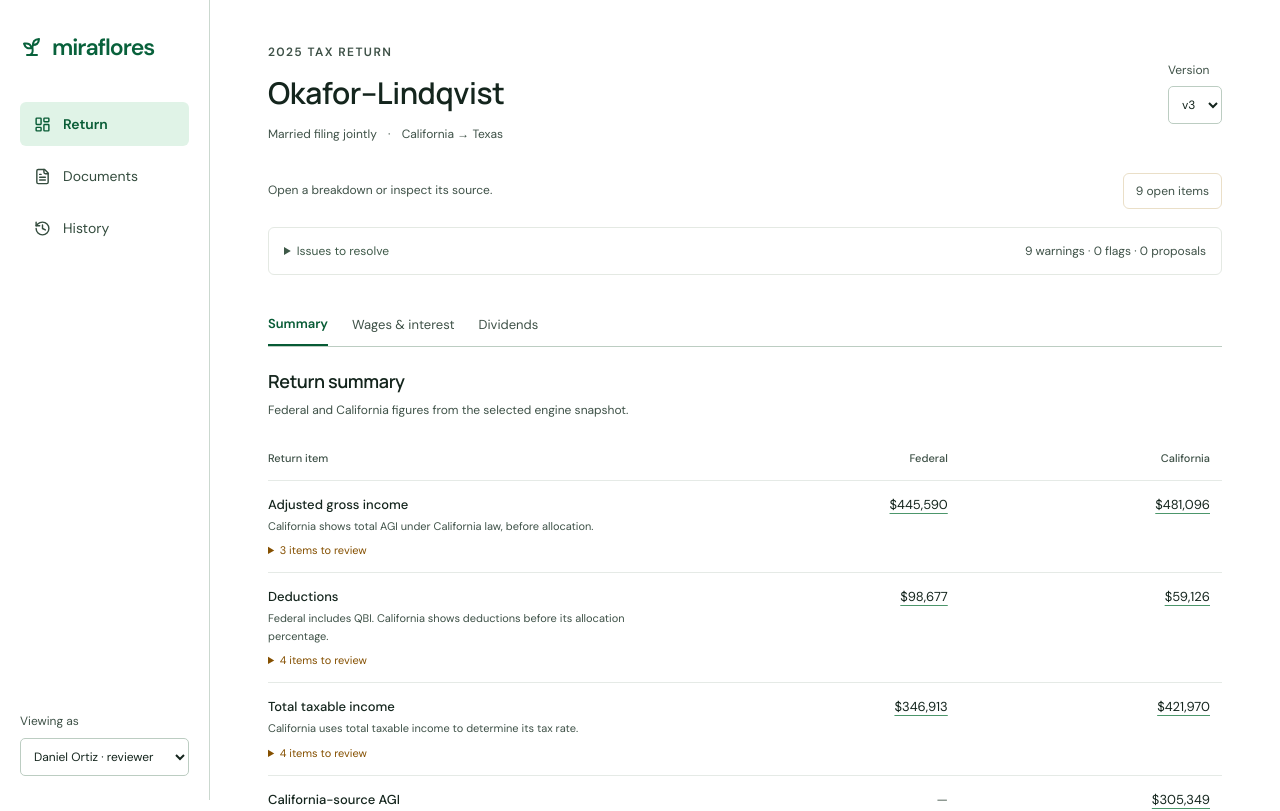
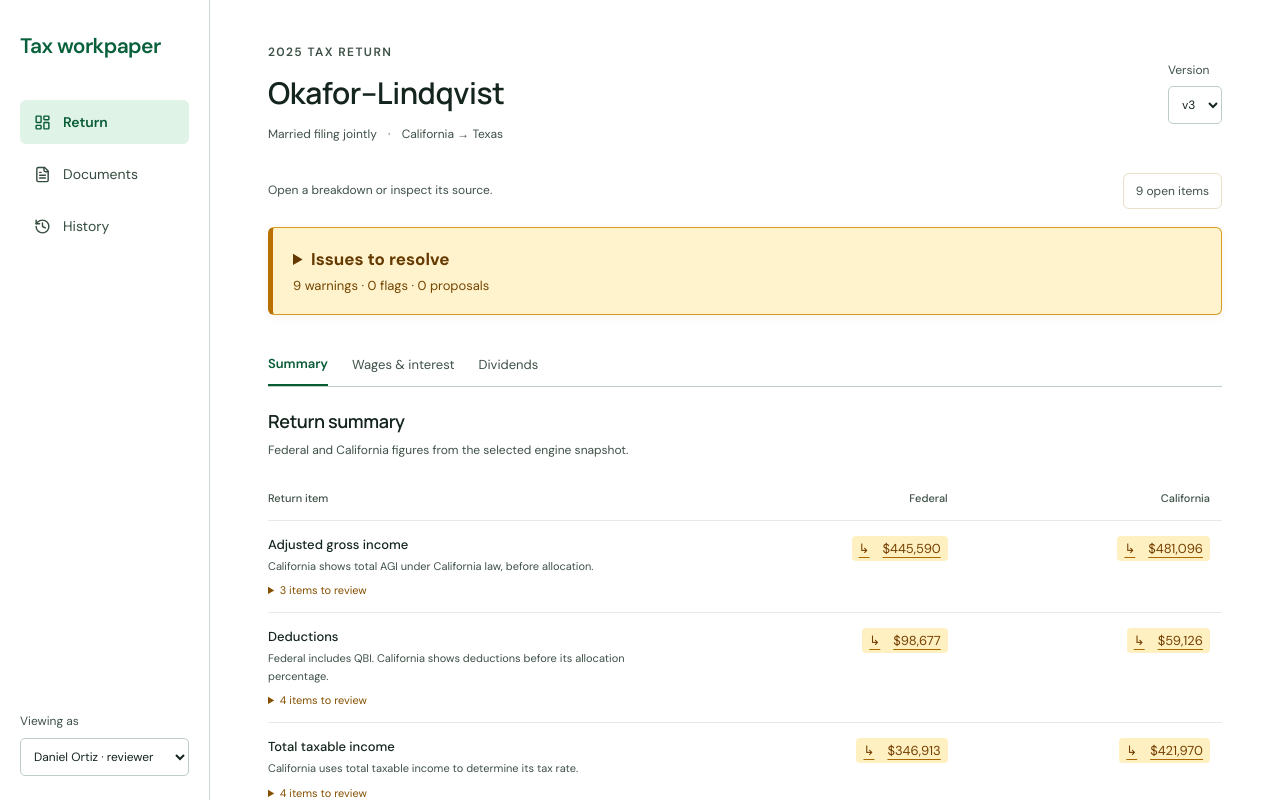
Before and after one commit to HaileyXue/tax-workpaper, a React (Vite) app: page / in a window 1280 px wide. Shown: the top 811 px of the page. Built offline with nearby package versions, Linux system fonts and the light colour scheme.

Commit message:
feat: prioritize review issues and resize source evidence

```diff
--- a/index.html
+++ b/index.html
@@ -6,9 +6,9 @@
     <meta name="theme-color" content="#193c32" />
     <meta
       name="description"
-      content="An evidence-first tax review workspace for the Miraflores case study."
+      content="An evidence-first tax workpaper for reviewing calculations and source documents."
     />
-    <title>Miraflores · Tax workpaper</title>
+    <title>Tax workpaper</title>
   </head>
   <body>
     <div id="root"></div>
--- a/src/App.tsx
+++ b/src/App.tsx
@@ -1,8 +1,13 @@
-import { useEffect, useMemo, useRef, useState } from 'react';
+import {
+  useEffect,
+  useMemo,
+  useRef,
+  useState,
+  type CSSProperties,
+} from 'react';
 import {
   Download,
   Search,
-  Sprout,
   X,
   FileText,
   History as HistoryIcon,
@@ -27,6 +32,7 @@ import CalculationTree, {
 } from './components/CalculationTree';
 import ReturnSchedules from './components/ReturnSchedules';
 import SourceViewer from './components/SourceViewer';
+import EvidenceResizeHandle from './components/EvidenceResizeHandle';
 import ExceptionForm from './components/ExceptionForm';
 import Exceptions from './components/Exceptions';
 import History from './components/History';
@@ -47,6 +53,7 @@ const groups = [
 ];
 const initial = loadReviews();
 export default function App() {
+  const [evidenceWidth, setEvidenceWidth] = useState(440);
   const [tab, setTab] = useState('Return');
   const [version, setVersion] = useState('v3');
   const [staffId, setStaffId] = useState('st-02');
@@ -119,6 +126,19 @@ export default function App() {
   const tree: TreeProps = {
     graph,
     events: current,
+    issueFindings: [
+      ...findings.filter((f) => f.severity === 'warning' && !resolved(f.id)),
+      ...current
+        .filter((e) => e.kind === 'flag' && !resolved(e.id))
+        .map((e) => ({
+          id: e.id,
+          title: e.note,
+          detail: e.note,
+          refs: [e.target],
+          origin: 'Reviewer flag',
+          severity: 'warning' as const,
+        })),
+    ],
     writable: canWrite(staff),
     onEvidence: openEvidence,
     onAction: (target, kind) => setAction({ target, kind }),
@@ -142,7 +162,7 @@ export default function App() {
     );
     const a = document.createElement('a');
     a.href = url;
-    a.download = 'miraflores-review-history.json';
+    a.download = 'tax-workpaper-review-history.json';
     a.click();
     URL.revokeObjectURL(url);
   };
@@ -167,8 +187,7 @@ export default function App() {
             setTab('Return');
           }}
         >
-          <Sprout size={24} />
-          miraflores
+          Tax workpaper
         </a>
         <nav aria-label="Workspace">
           {['Return', 'Documents', 'History'].map((name) => (
@@ -264,9 +283,12 @@ export default function App() {
                 {approval.blockers === 1 ? 'item' : 'items'}
               </button>
             </div>
-            <details ref={issueRef} className="issues-section">
+            <details
+              ref={issueRef}
+              className={`issues-section ${approval.blockers > 0 ? 'has-issues' : ''}`}
+            >
               <summary>
-                Issues to resolve{' '}
+                <strong>Issues to resolve</strong>{' '}
                 <span>
                   {warnings} warnings · {approval.flags} flags ·{' '}
                   {approval.proposals} proposals
@@ -556,11 +578,19 @@ export default function App() {
         {evidence && (
           <aside
             className="evidence-panel"
+            id="source-evidence"
+            style={
+              { '--evidence-width': `${evidenceWidth}px` } as CSSProperties
+            }
             aria-label="Source evidence"
             onKeyDown={(e) => {
               if (e.key === 'Escape') closeEvidence();
             }}
           >
+            <EvidenceResizeHandle
+              width={evidenceWidth}
+              onChange={setEvidenceWidth}
+            />
             <div className="evidence-heading">
               <div>
                 <span className="eyebrow">EVIDENCE FOR</span>
--- a/src/components/CalculationTree.tsx
+++ b/src/components/CalculationTree.tsx
@@ -2,6 +2,8 @@ import { useState } from 'react';
 import { ChevronRight, FileText, MoreHorizontal } from 'lucide-react';
 import { money, sourceAmount, packet, type Graph } from '../domain/packet';
 import { calculationPresentation } from '../domain/presentation';
+import { amountIssue } from '../domain/schedules';
+import type { Finding } from '../domain/findings';
 import type { ReviewEvent } from '../domain/review';
 
 export interface EvidenceSelection {
@@ -15,6 +17,7 @@ export interface TreeProps {
   onAction: (target: string, kind: ExceptionAction) => void;
   events: ReviewEvent[];
   writable: boolean;
+  issueFindings?: Finding[];
 }
 export function EvidenceLink({
   id,
@@ -91,6 +94,21 @@ export default function CalculationTree({
       chain.some((item) => item.key === e.target) &&
       ['flag', 'adjust', 'note'].includes(e.kind),
   );
+  const issue = amountIssue(graph, props.issueFindings ?? [], lineId);
+  const renderedAmount = (
+    <strong
+      className={issue ? `amount-issue amount-issue-${issue.kind}` : undefined}
+      title={issue?.description}
+      aria-description={issue?.description}
+    >
+      {issue && (
+        <span className="issue-symbol" aria-hidden="true">
+          {issue.kind === 'direct' ? '!' : '↳'}
+        </span>
+      )}
+      {money(line.value)}
+    </strong>
+  );
   const latestCorrection = related.filter((e) => e.kind === 'adjust').at(-1);
   return (
     <article
@@ -110,12 +128,12 @@ export default function CalculationTree({
           >
             <ChevronRight size={16} className={expanded ? 'rotated' : ''} />
             <span>{displayLabel ?? line.label}</span>
-            <strong>{money(line.value)}</strong>
+            {renderedAmount}
           </button>
         ) : (
           <div className="calculation-label">
             <span>{displayLabel ?? line.label}</span>
-            <strong>{money(line.value)}</strong>
+            {renderedAmount}
           </div>
         )}
         {related.length > 0 && (
@@ -163,6 +181,14 @@ export default function CalculationTree({
           hidden={expandable && !expanded}
           className={expandable ? 'calculation-body' : 'leaf-evidence'}
         >
+          {expandable && (
+            <div className="calculation-explanation">
+              <strong>How this is calculated</strong>
+              <p>{packet.engine_reference.rules[detail.rule] ?? detail.rule}</p>
+              {detail.note && <p>{detail.note}</p>}
+              <small>{detail.key} · Supplied calculation · Inputs below</small>
+            </div>
+          )}
           {latestCorrection && (
             <p className="callout">
               Proposed value: <strong>{money(latestCorrection.amount)}</strong>.
--- /dev/null
+++ b/src/components/EvidenceResizeHandle.tsx
@@ -0,0 +1,68 @@
+import { useEffect, useState } from 'react';
+
+export default function EvidenceResizeHandle({
+  width,
+  onChange,
+}: {
+  width: number;
+  onChange: (width: number) => void;
+}) {
+  const maximum = () =>
+    Math.max(
+      300,
+      window.innerWidth - (window.innerWidth <= 1100 ? 180 : 210) - 360,
+    );
+  const [max, setMax] = useState(maximum);
+  useEffect(() => {
+    const resize = () => setMax(maximum());
+    window.addEventListener('resize', resize);
+    return () => window.removeEventListener('resize', resize);
+  }, []);
+  const current = Math.min(max, Math.max(300, width));
+  const update = (next: number) => onChange(Math.min(max, Math.max(300, next)));
+  return (
+    <div
+      className="evidence-resize-handle"
+      role="separator"
+      tabIndex={0}
+      aria-label="Resize source evidence"
+      aria-orientation="vertical"
+      aria-controls="source-evidence"
+      aria-valuemin={300}
+      aria-valuemax={max}
+      aria-valuenow={current}
+      aria-valuetext={`${current} pixels wide`}
+      title="Drag to resize. Left arrow widens; right arrow narrows."
+      onPointerDown={(e) => {
+        if (e.button !== 0) return;
+        e.preventDefault();
+        e.currentTarget.focus();
+        e.currentTarget.setPointerCapture(e.pointerId);
+      }}
+      onPointerMove={(e) => {
+        if (e.currentTarget.hasPointerCapture(e.pointerId))
+          update(window.innerWidth - e.clientX);
+      }}
+      onPointerUp={(e) => {
+        if (e.currentTarget.hasPointerCapture(e.pointerId))
+          e.currentTarget.releasePointerCapture(e.pointerId);
+      }}
+      onKeyDown={(e) => {
+        const next =
+          e.key === 'ArrowLeft'
+            ? current + 24
+            : e.key === 'ArrowRight'
+              ? current - 24
+              : e.key === 'Home'
+                ? 300
+                : e.key === 'End'
+                  ? max
+                  : undefined;
+        if (next !== undefined) {
+          e.preventDefault();
+          update(next);
+        }
+      }}
+    />
+  );
+}
--- a/src/components/ReturnSchedules.tsx
+++ b/src/components/ReturnSchedules.tsx
@@ -1,6 +1,7 @@
 import { Fragment, useState } from 'react';
 import { money } from '../domain/packet';
 import {
+  amountIssue,
   dividends,
   relevantFindings,
   summaryRows,
@@ -19,9 +20,9 @@ export default function ReturnSchedules({
   const [view, setView] = useState('Summary');
   const [activeCell, setActiveCell] = useState<string | null>(null);
   const [selected, setSelected] = useState<string | null>(null);
-  const open = findings.filter(
-    (f) => f.severity === 'warning' && !resolved(f.id),
-  );
+  const open =
+    tree.issueFindings ??
+    findings.filter((f) => f.severity === 'warning' && !resolved(f.id));
   const rows =
     view === 'Wages & interest' ? wagesAndInterest(graph) : dividends(graph);
   const columns =
@@ -47,13 +48,21 @@ export default function ReturnSchedules({
     if (!ref) return <span className="empty-cell">—</span>;
     const item = graph.values.get(ref) ?? graph.lines.get(ref);
     if (!item) return <span className="empty-cell">—</span>;
+    const issue = amountIssue(graph, open, ref);
     return (
       <button
-        className={`schedule-amount ${activeCell === ref ? 'is-selected' : ''}`}
+        className={`schedule-amount ${activeCell === ref ? 'is-selected' : ''} ${issue ? `amount-issue amount-issue-${issue.kind}` : ''}`}
+        title={issue?.description}
+        aria-description={issue?.description}
         aria-label={`Inspect ${path.at(-1)} ${ref}`}
         aria-expanded={graph.lines.has(ref) ? selected === ref : undefined}
         onClick={() => inspect(ref, path)}
       >
+        {issue && (
+          <span aria-hidden="true" className="issue-symbol">
+            {issue.kind === 'direct' ? '!' : '↳'}
+          </span>
+        )}
         {money(item.value)}
       </button>
     );
@@ -266,6 +275,10 @@ export default function ReturnSchedules({
           </table>
         </div>
         <p className="schedule-footnote">
+          <span className="issue-legend">
+            ! Direct review issue · ↳ Affected by an upstream issue. Select the
+            amount to inspect; expand “items to review” for the findings.
+          </span>
           — means no figure is mapped from the packet for this cell; it does not
           mean zero.{' '}
           {view !== 'Summary' &&
--- a/src/domain/schedules.ts
+++ b/src/domain/schedules.ts
@@ -118,3 +118,16 @@ export function relevantFindings(
     ),
   );
 }
+
+export function amountIssue(graph: Graph, findings: Finding[], ref: string) {
+  const matches = relevantFindings(graph, findings, [ref]);
+  if (!matches.length) return undefined;
+  const directRefs = new Set([ref, ...(graph.lines.get(ref)?.sources ?? [])]);
+  const direct = matches.some((finding) =>
+    finding.refs.some((id) => directRefs.has(id)),
+  );
+  return {
+    kind: direct ? 'direct' : 'upstream',
+    description: `${direct ? 'Review issue' : 'Affected by upstream issue'}: ${matches.map((f) => f.title).join('; ')}`,
+  };
+}
--- a/src/styles.css
+++ b/src/styles.css
@@ -623,7 +623,7 @@ footer button {
   border: 0;
 }
 .evidence-panel {
-  width: 440px;
+  width: min(var(--evidence-width, 440px), max(300px, calc(100vw - 570px)));
   flex-shrink: 0;
   position: sticky;
   top: 0;
@@ -921,7 +921,7 @@ mark {
     padding: 28px 24px 0;
   }
   .evidence-panel {
-    width: 360px;
+    width: min(var(--evidence-width, 440px), max(300px, calc(100vw - 540px)));
   }
   .workspace.with-evidence .section-heading {
     align-items: start;
@@ -1388,3 +1388,99 @@ textarea::placeholder {
   outline-offset: 5px;
   border-radius: 2px;
 }
+
+/* Review priorities and source inspection */
+.brand {
+  font-size: 21px;
+  letter-spacing: -0.6px;
+}
+.issues-section.has-issues {
+  border: 1px solid #d69b22;
+  border-left: 5px solid #b87100;
+  background: #fff3ce;
+  padding: 20px;
+  box-shadow: 0 2px 8px #85500012;
+}
+.issues-section > summary {
+  font-size: 17px;
+  color: #653a00;
+}
+.issues-section > summary span {
+  float: none;
+  display: block;
+  margin-top: 7px;
+  color: #754600;
+  font-size: 13px;
+}
+.issues-section[open] > .finding {
+  background: white;
+}
+.issues-section .finding-content {
+  background: white;
+  padding: 14px;
+}
+.amount-issue {
+  border-radius: 4px;
+  padding: 4px 7px;
+}
+.schedule-amount.amount-issue,
+.calculation-heading .amount-issue {
+  color: #754000;
+  background: #fff0c2;
+  text-decoration-color: #aa6700;
+}
+.schedule-amount.amount-issue-direct,
+.calculation-heading .amount-issue-direct {
+  background: #ffe197;
+  box-shadow: inset 0 -2px #b87100;
+}
+.issue-symbol {
+  display: inline-block;
+  margin-right: 6px;
+  font-weight: 700;
+}
+.issue-legend {
+  display: block;
+  margin-bottom: 8px;
+  color: #754000;
+}
+.calculation-explanation {
+  margin: 0 0 12px;
+  padding: 12px 14px;
+  border-left: 3px solid #087344;
+  background: #f0f8f3;
+  color: #243e2f;
+}
+.calculation-explanation p {
+  margin: 5px 0;
+}
+.evidence-resize-handle {
+  position: absolute;
+  left: -6px;
+  top: 0;
+  bottom: 0;
+  width: 12px;
+  z-index: 2;
+  cursor: col-resize;
+  touch-action: none;
+}
+.evidence-resize-handle::after {
+  content: '';
+  position: absolute;
+  top: 40%;
+  left: 4px;
+  width: 4px;
+  height: 48px;
+  border-radius: 4px;
+  background: #7eaa90;
+}
+.evidence-resize-handle:hover,
+.evidence-resize-handle:focus-visible {
+  background: #08734422;
+  outline: 2px solid #087344;
+}
+@media (max-width: 800px) {
+  .evidence-resize-handle {
+    display: none;
+  }
+}
```
Also changed, not shown: 4 other files (tests, documents, lock files or other folders).
